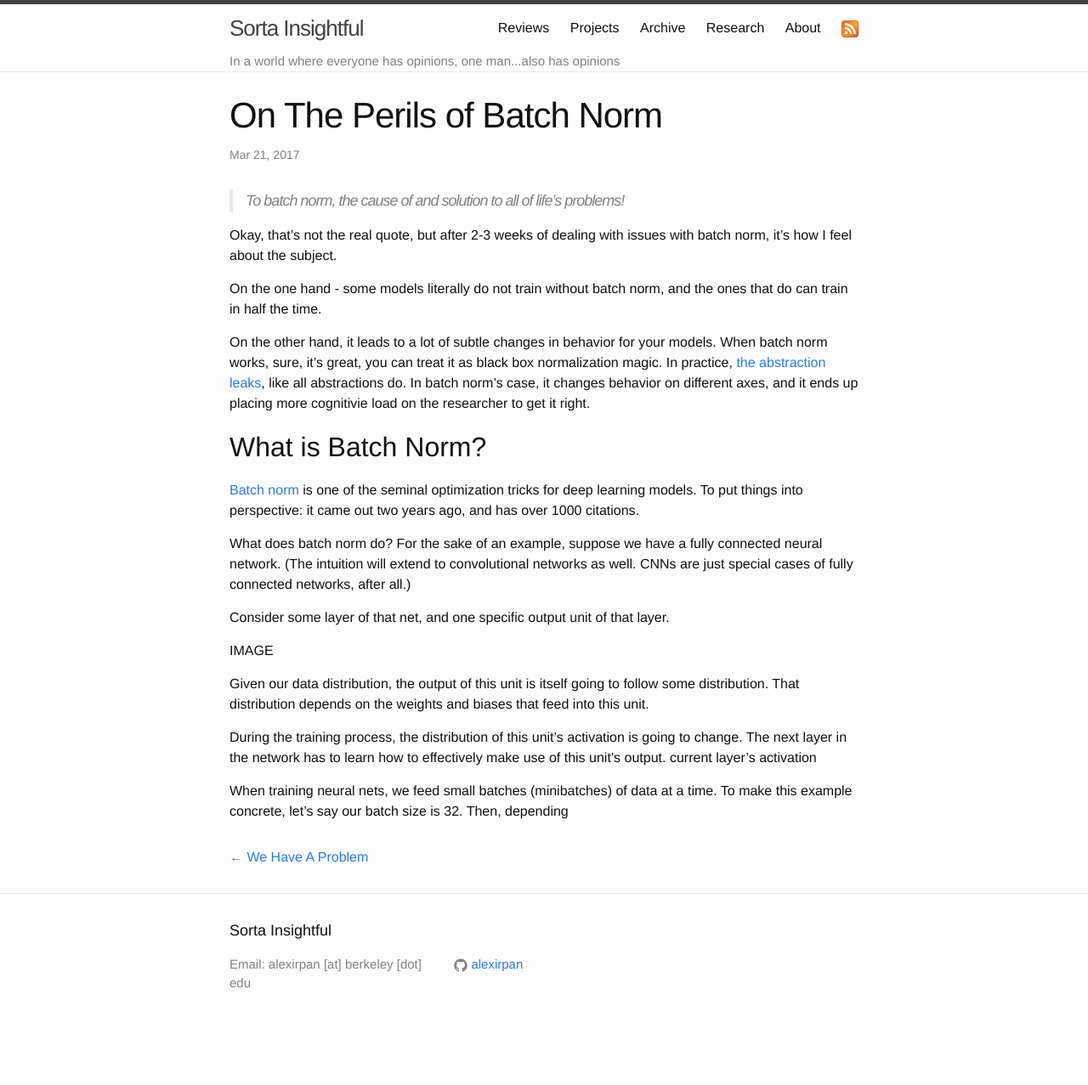
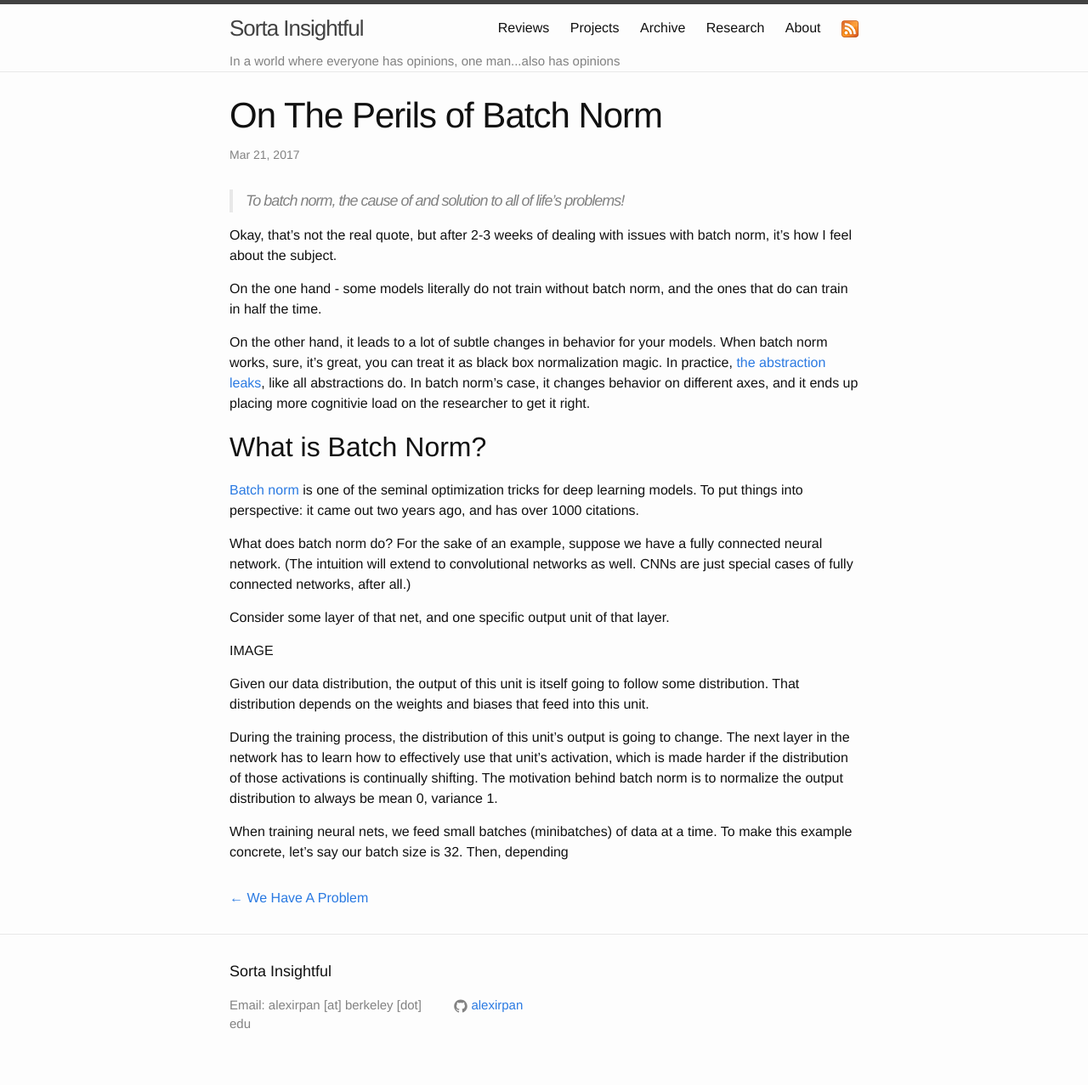
Before and after one commit to alexirpan/alexirpan.github.io, a Jekyll site: the page built from _posts/2017-03-21-perils-batch-norm.markdown, in a window 1280 px wide. Shown: the whole page at 85% size. Built offline with Jekyll 4.4.1, drawn with Linux system fonts in a browser that asks for light colours; nearby versions of some CDN libraries; before the commit the page ends 1229 px from its top, so only the background shows below that.

Commit message:
More work

```diff
--- a/_posts/2017-03-21-perils-batch-norm.markdown
+++ b/_posts/2017-03-21-perils-batch-norm.markdown
@@ -40,10 +40,11 @@ Given our data distribution, the output of this unit is itself going to follow
 some distribution. That distribution depends on the weights and
 biases that feed into this unit.
 
-During the training process, the distribution of this unit's activation is
+During the training process, the distribution of this unit's output is
 going to change. The next layer in the network has to learn how to effectively
-make use of this unit's output.
-current layer's activation
+use that unit's activation, which is made harder if the distribution of those
+activations is continually shifting. The motivation behind batch norm is to
+normalize the output distribution to always be mean 0, variance 1.
 
 When training neural nets, we feed small batches (minibatches) of data at a time.
 To make this example concrete, let's say our batch size is 32. Then, depending
```
